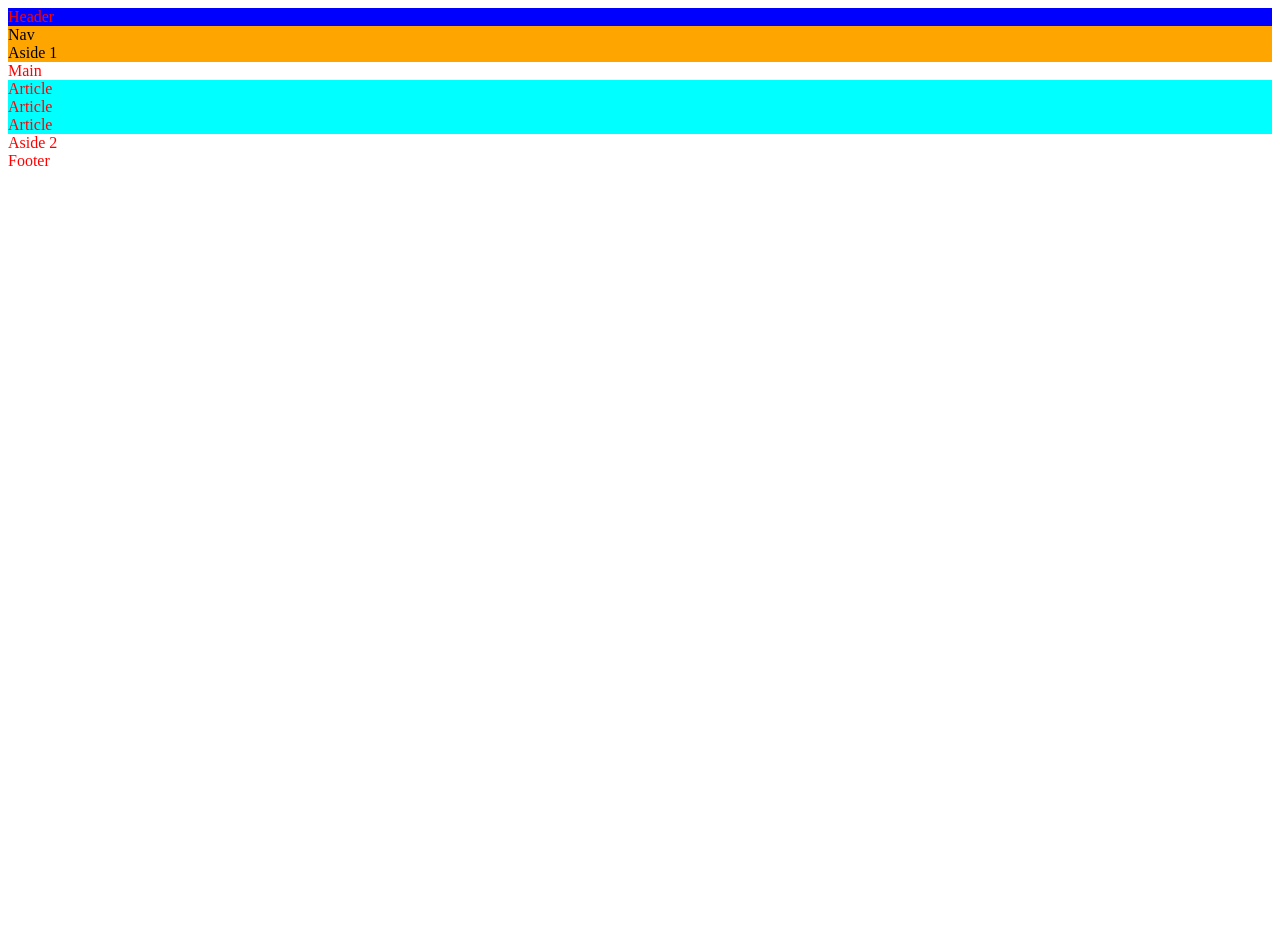
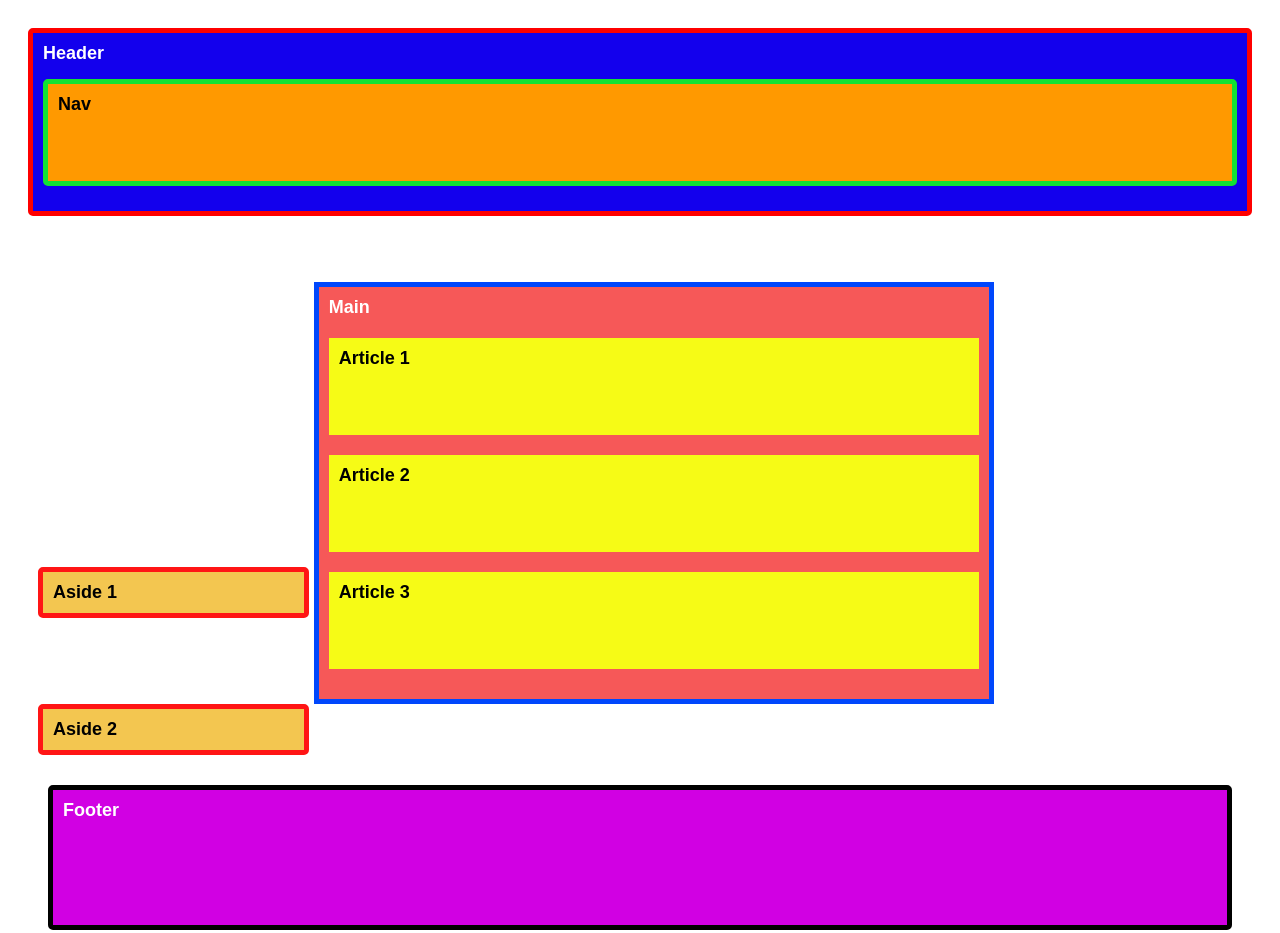
Before and after one commit to RuizRuizOscar/moduleFront_Python, a plain HTML site: page 2020-11-19-Tarea-HTML/partesHTML.html in a window 1280 px wide. Before the commit the page ends 800 px from the top, so only its background shows below. Drawn offline with Linux system fonts and the light colour scheme.

Commit message:
Tarea 1 y 2 - falta Aside Height 100%

```diff
--- /dev/null
+++ b/2020-11-19-Tarea-HTML/css/style.css
@@ -0,0 +1,84 @@
+*{
+    font-size: large;
+    font-family: Arial, Helvetica, sans-serif;
+    font-weight: bold;
+    padding: 10px;
+}
+
+header{
+    color: white;
+    background-color: #1300ed;
+    border-color: red;
+    border-radius: 5px;
+    border: 5px solid red;
+}
+
+nav{
+    color: black;
+    background-color: #ff9900;
+    border: 5px solid #12e233;
+    border-radius: 5px;
+    margin: 15px 0px;
+}
+
+article{
+    color: black;
+    background-color: #f6fb16;
+    margin: 20px 0px;
+}
+
+Main{
+    display: inline-block;
+    /* margin: 0 0.5%; */
+    /* position: absolute; */
+    /* height: 100%; */
+    width: 54%;
+    color: white;
+    background-color: #f65858;
+    border: 5px solid #0047fc;
+}
+
+aside{
+    display: inline-block;
+    /* margin: 0 0.5%; */
+    /* position: absolute; */
+    height: 100%;
+    /* vertical-align: top; */
+    width: 20%;
+    background-color: #f3c650;
+    border: 5px solid #ff1515;
+    border-radius: 5px;
+    color: black;
+}
+
+footer{
+    color: white;
+    background-color: #d100e3;
+    border: 5px solid black;
+    border-radius: 5px;
+    margin: 20px;
+}
+
+section{
+    /* position: relative; */
+    /* width: inherit; */
+    height: 100%;
+    /*   */
+}
+
+/* .container-post{
+    border: 1px solid black;
+    background-color: blue;
+}
+
+.container-post{
+    background-color: red;
+}
+
+#post-unique{
+    background-color: black;
+}
+
+#post{
+    background-color: black;
+} */
--- a/2020-11-19-Tarea-HTML/partesHTML.html
+++ b/2020-11-19-Tarea-HTML/partesHTML.html
@@ -1,34 +1,32 @@
 <!DOCTYPE html>
 <html lang="en">
 
-<head style="background-color: blue; color: white;">
+<head>
     <meta charset="UTF-8">
     <meta name="viewport" content="width=device-width, initial-scale=1.0">
-    <title>Practica-1</title>
-    <link rel="stylesheet" href="..\css\style.css">
+    <title>Practica 1 y 2</title>
+    <link rel="stylesheet" href="css\style.css">
 </head>
 
 <body>
-    <header style="background-color: blue; border-color: red; border-width: 30px;">Header
 
-        <nav style="background-color: orange; color: black; border-color: chartreuse; border-width: 10mm; ">
-            Nav
-        </nav>
+<header>
+    Header<nav>Nav<p></p></nav>
+</header>
+<!-- section>aside{Aside 1}+main{Main}>article{Article $}*3^aside{Aside 2} -->
+<p></p>
+<section>
+    <aside>Aside 1</aside>
+    <main>Main
+        <article>Article 1<p></p></article>
+        <article>Article 2<p></p></article>
+        <article>Article 3<p></p></article>
+    </main>
+    <aside>Aside 2</aside>
+</section>
 
-    </header>
-    <aside style="background-color: orange; color: black; border-color: chartreuse; border-width: 10mm; ">Aside 1
-    </aside>
-    Main
-    <article>Article</article>
-    <article>Article</article>
-    <article>Article</article>
-    <aside>Aside 2</aside>
+    <footer>
+        Footer<p></p><p></p>
+    </footer>
 </body>
-<footer>
-    <style>
-
-    </style>
-    Footer
-</footer>
-
 </html>
```
